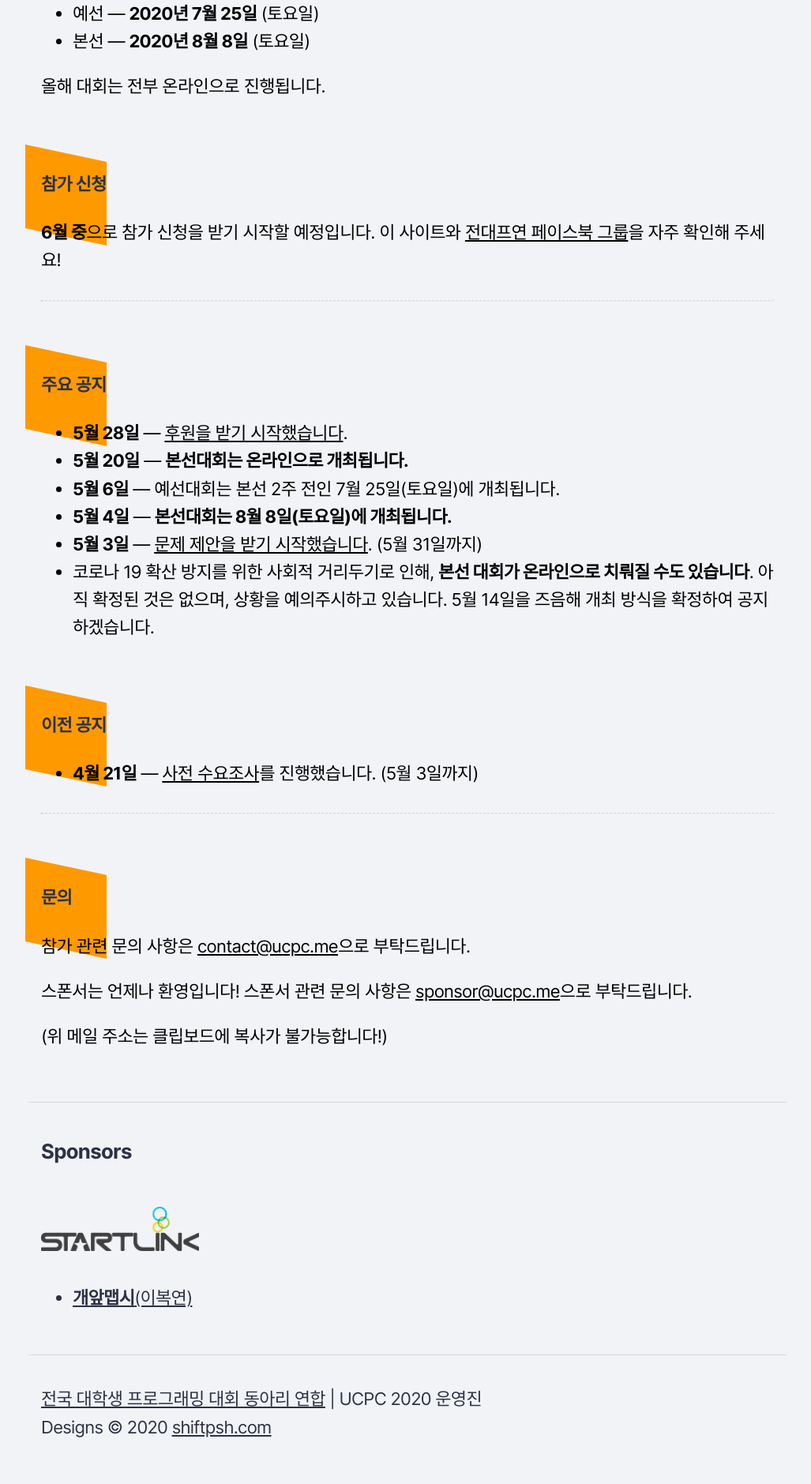
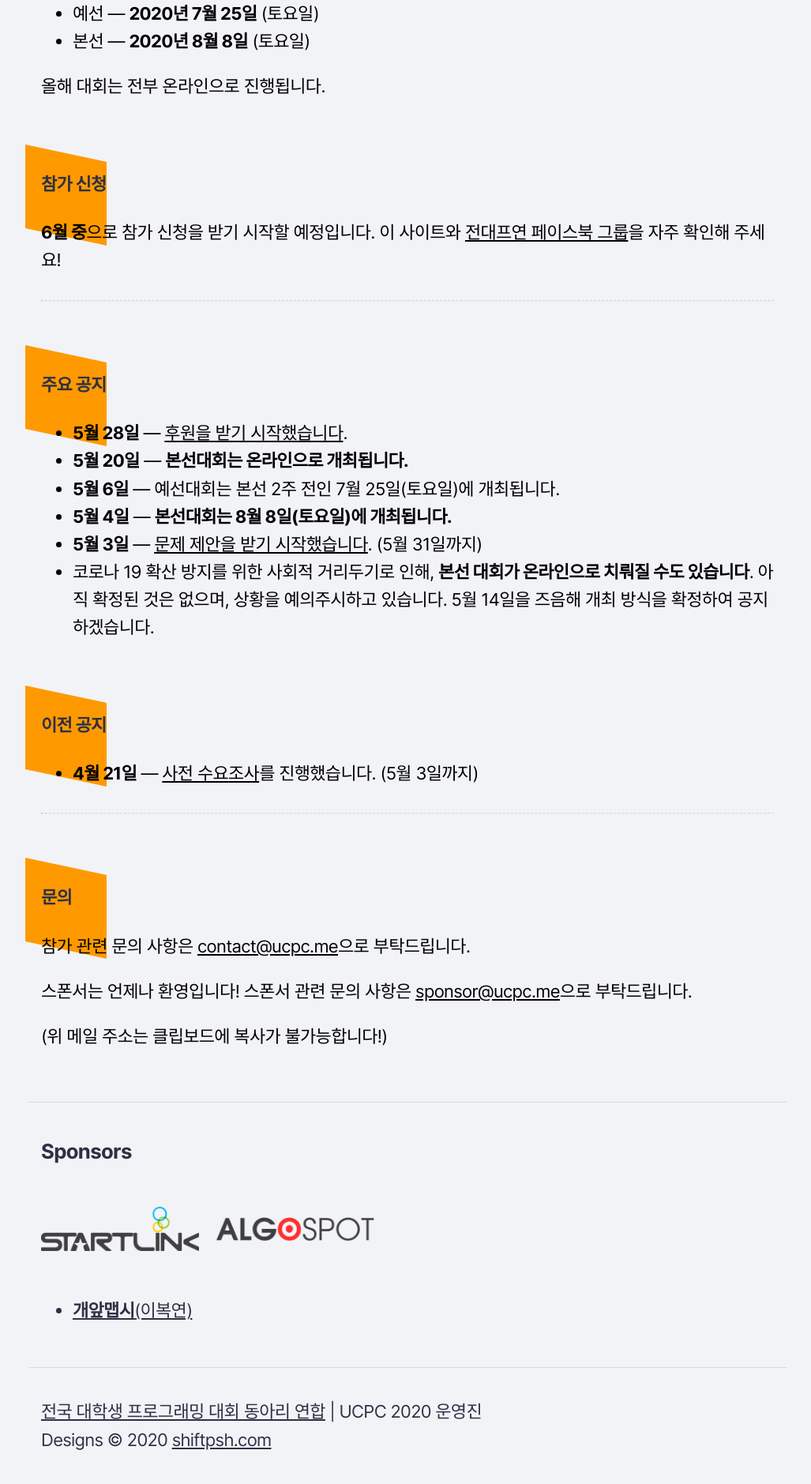
Before and after one commit to ucpcc/2020, a Jekyll site: the page built from index.md, in a window 1280 px wide. Shown: the part 1616-3495 px from the top of the page at 79% size, without its empty margins (124-1151 px from the left). Built offline with Jekyll 4.4.1, drawn with Linux system fonts in a browser that asks for light colours.

Commit message:
Added algospot as sponsor

```diff
--- a/_includes/footer.html
+++ b/_includes/footer.html
@@ -5,6 +5,7 @@
   <div class="footer_contents">
     <h3>Sponsors</h3>
     <a class="sp_logo" href="https://startlink.io/"><img src="/sponsor-logo/startlink.png" alt="Startlink" /></a>
+    <a class="sp_logo" href="https://www.algospot.com/"><img src="/sponsor-logo/algospot.png" alt="Algospot" /></a>
 
     <ul>
       <li><a href="https://www.facebook.com/pg/dev.loadmap/"><b>개앞맵시</b>(이복연)</a></li>
--- a/_sass/commons.scss
+++ b/_sass/commons.scss
@@ -335,6 +335,8 @@ a.sp_logo {
     width: 200px;
     height: 100px;
     line-height: 100px;
+    margin-right: 16px;
+    margin-bottom: 16px;
     img {
         vertical-align: middle;
         margin: 0 auto;
```
Also changed, not shown: sponsor-logo/algospot.png (added), 10 other files.
